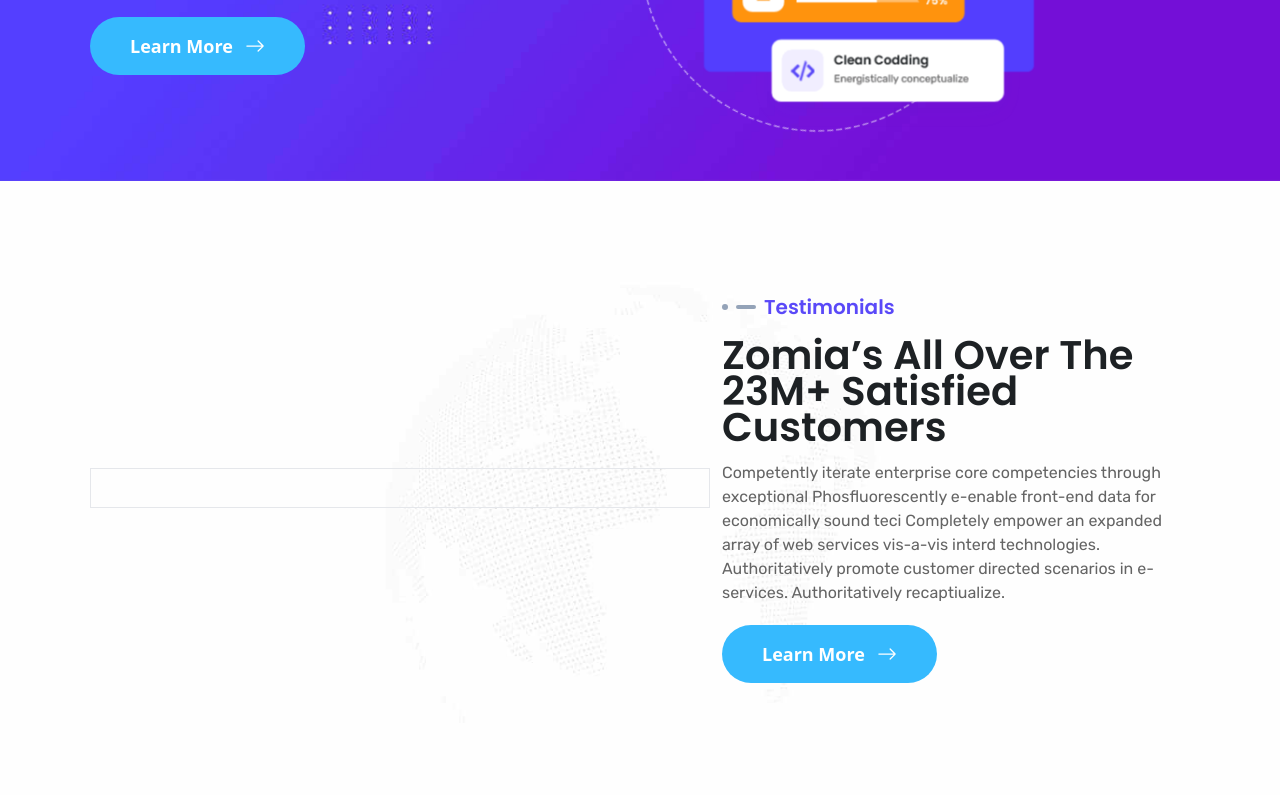
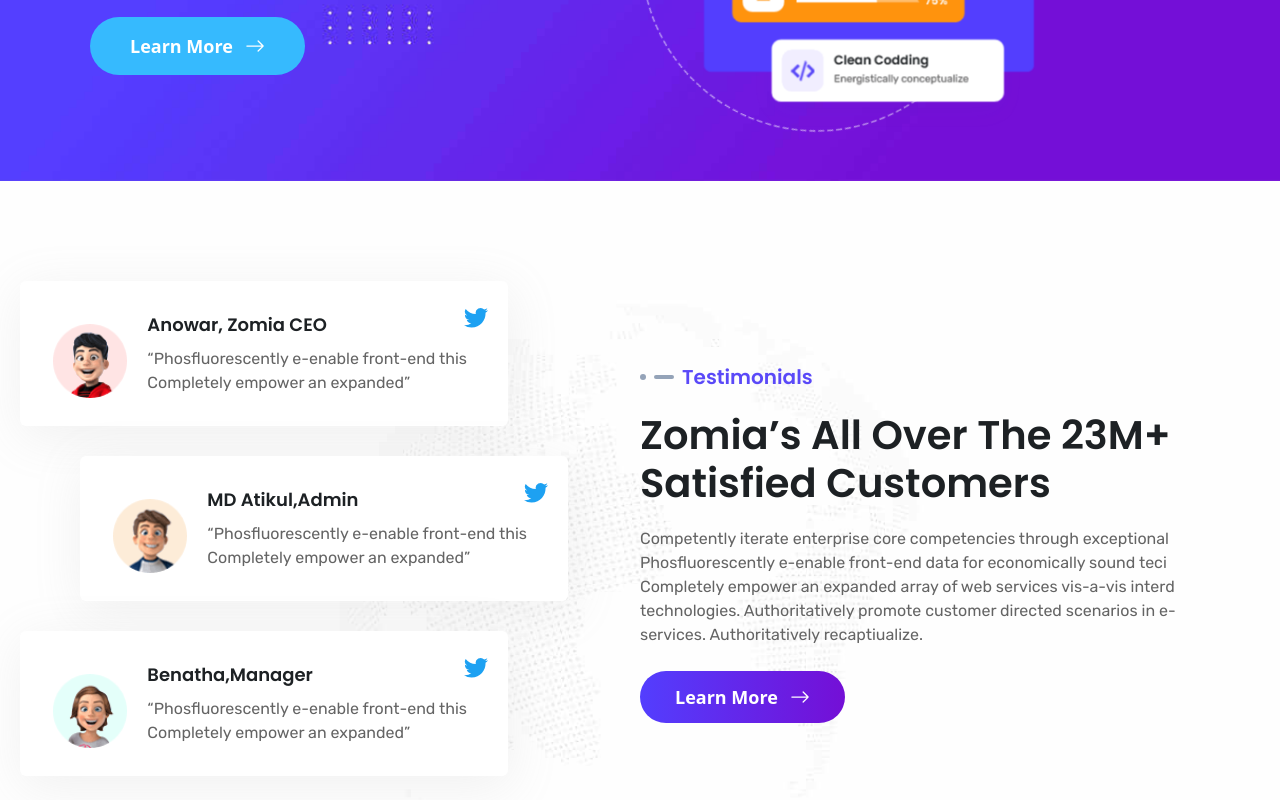
Before and after one commit to hasibahamedsakib/zomia-sass, a React (Vite) app: page / in a window 1280 px wide. Shown: the part 4116-4916 px from the top of the page. Built offline with nearby package versions, Linux system fonts and the light colour scheme.

Commit message:
testimonials section is compleate

```diff
--- a/src/Components/About_Us/About.jsx
+++ b/src/Components/About_Us/About.jsx
@@ -47,7 +47,7 @@
             </span>
           </div>
           <Link to="/">
-            <button className="btn-main ">Learn More</button>
+            <button className="btn btn-main ">Learn More</button>
           </Link>
         </div>
       </div>
--- a/src/Components/HeroSection/HeroSection.jsx
+++ b/src/Components/HeroSection/HeroSection.jsx
@@ -21,7 +21,7 @@
           </p>
           {/* Hero Button  */}
           <Link to="/">
-            <button className="btn-primary flex items-center justify-center space-x-2">
+            <button className="btn btn-primary flex items-center justify-center space-x-2">
               Learn More <BsArrowRight className="h-5 w-5 ml-3" />
             </button>
           </Link>
--- a/src/Components/Meeting/Meeting.jsx
+++ b/src/Components/Meeting/Meeting.jsx
@@ -18,7 +18,7 @@
           </p>
           {/* Hero Button  */}
           <Link to="/">
-            <button className="btn-primary flex items-center justify-center space-x-2">
+            <button className="btn btn-primary flex items-center justify-center space-x-2">
               Learn More <BsArrowRight className="h-5 w-5 ml-3" />
             </button>
           </Link>
--- a/src/Components/Navbar/Navbar.jsx
+++ b/src/Components/Navbar/Navbar.jsx
@@ -21,7 +21,7 @@
     <nav
       className={` w-full lg:fixed   z-10  lg:px-10 lg:py-2  transition-all duration-300 ${navbarBgColor} `}
     >
-      <div className="lg:container mx-auto">
+      <div className="lg:container sm:mx-auto ">
         <div className="flex flex-col lg:flex-row items-center justify-between">
           {/* website Logo */}
           <div className=" w-48 lg:w-40   p-4 ">
@@ -134,7 +134,7 @@
               <FaSearch className=" group-hover:text-[#5a49f8] w-5 h-5 text-white " />
             </div>
 
-            <button className="btn-main">Sign Up</button>
+            <button className="btn btn-main">Sign Up</button>
           </div>
         </div>
       </div>
--- a/src/Components/Testimonials/Testimonials.jsx
+++ b/src/Components/Testimonials/Testimonials.jsx
@@ -1,5 +1,5 @@
 import SectionTitle from "../SectionTitle/SectionTitle";
-import { BsArrowRight } from "react-icons/bs";
+import { BsArrowRight, BsTwitter } from "react-icons/bs";
 import { Link } from "react-router-dom";
 
 const Testimonials = () => {
@@ -8,21 +8,80 @@
       <div className="container flex items-center lg:flex-row flex-col justify-between  p-3 md:p-5">
         {/* Testimonials Content */}
         <div className="flex-1 pb-10 md:pb-0">
-          <div className="w-[620px] h-10 border"></div>
+          {/* content-1 */}
+          <div className="relative flex flex-row gap-2 space-x-3 space-y-3 lg:space-y-0 items-center  items-top text-lg bg-white shadow-bxl rounded-md p-pxl m-mxl left-10 hover:left-5 lg:-left-[70px] transition-all duration-500 lg:hover:-left-[50px]">
+            <div className="w-32">
+              <img src="/photo/Saas-Landing-13.png" alt="" className="w-full" />
+            </div>
+
+            <div className="lg:text-left ">
+              <h3 className="text-lg md:2xl font-semibold text-subTitle-0 pb-2">
+                Anowar, Zomia CEO
+              </h3>
+
+              <p className="text-sm md:text-base text-Gray-0  mb-4">
+                “Phosfluorescently e-enable front-end this Completely empower an
+                expanded”
+              </p>
+            </div>
+            <div className="absolute top-6 right-5">
+              <BsTwitter className=" w-6 h-6 text-[#1da1f2]" />
+            </div>
+          </div>
+          {/* content-2 */}
+          <div className="relative flex flex-row gap-2 space-x-3 space-y-3 lg:space-y-0 items-center  items-top text-lg bg-white shadow-bxl rounded-md p-pxl m-mxl left-6 hover:left-3 lg:-left-[10px] transition-all duration-500 lg:hover:-left-[0px]">
+            <div className="w-32">
+              <img src="/photo/Saas-Landing-12.png" alt="" className="w-full" />
+            </div>
+
+            <div>
+              <h3 className="text-lg md:2xl font-semibold text-subTitle-0 pb-2">
+                MD Atikul,Admin
+              </h3>
+
+              <p className="text-sm md:text-base text-Gray-0  mb-4">
+                “Phosfluorescently e-enable front-end this Completely empower an
+                expanded”
+              </p>
+            </div>
+            <div className="absolute top-6 right-5">
+              <BsTwitter className=" w-6 h-6 text-[#1da1f2]" />
+            </div>
+          </div>
+          {/* content-3 */}
+          <div className="relative flex flex-row gap-2 space-x-3 space-y-3 lg:space-y-0 items-center  items-top text-lg bg-white shadow-bxl rounded-md p-pxl m-mxl left-10 hover:left-5 lg:-left-[70px] transition-all duration-500 lg:hover:-left-[50px]">
+            <div className="w-32">
+              <img src="/photo/Saas-Landing-14.png" alt="" className="w-full" />
+            </div>
+
+            <div>
+              <h3 className="text-lg md:2xl font-semibold text-subTitle-0 pb-2">
+                Benatha,Manager
+              </h3>
+
+              <p className="text-sm md:text-base text-Gray-0  mb-4">
+                “Phosfluorescently e-enable front-end this Completely empower an
+                expanded”
+              </p>
+            </div>
+            <div className="absolute top-6 right-5">
+              <BsTwitter className=" w-6 h-6 text-[#1da1f2]" />
+            </div>
+          </div>
         </div>
 
         {/* Section title and description */}
 
-        <div className="space-y-4 flex-1 p-3">
+        <div className="space-y-5 flex-1 p-3">
           {/* Section Title */}
           <section className="flex items-center ">
             <SectionTitle text="Testimonials" isBoth={false} />
           </section>
-          <h2 className="text-2xl md:text-3xl lg:text-[40px] leading-9 font-semibold text-title-0">
+          <h2 className="text-2xl md:text-3xl lg:text-[40px] lg:leading-[1.2] font-semibold text-title-0">
             Zomia’s All Over The 23M+ Satisfied Customers
           </h2>
 
-          <p className=" text-Gray-0 pb-5 text-left">
+          <p className=" text-Gray-0 pb-6 text-left">
             Competently iterate enterprise core competencies through exceptional
             Phosfluorescently e-enable front-end data for economically sound
             teci Completely empower an expanded array of web services vis-a-vis
@@ -32,7 +91,7 @@
 
           {/* Section Button */}
           <Link to="/">
-            <button className="btn-primary flex items-center justify-center space-x-2">
+            <button className="btn btn-secondary flex items-center justify-center space-x-2">
               Learn More <BsArrowRight className="h-5 w-5 ml-3" />
             </button>
           </Link>
--- a/src/index.css
+++ b/src/index.css
@@ -24,11 +24,17 @@
 /* Active route color */
 
 /* main button code. */
+.btn {
+  @apply font-semibold text-lg text-white rounded-full outline-none ease-in-out duration-300 px-4 py-2;
+}
 .btn-main {
-  @apply font-semibold text-lg text-white border  outline-none  rounded-full px-4 py-2 lg:px-[35px] lg:py-[9px]  hover:text-[#5a49f8] hover:bg-white ease-in-out duration-300;
+  @apply border lg:px-[35px] lg:py-[9px]  hover:text-[#5a49f8] hover:bg-white;
 }
 .btn-primary {
-  @apply font-semibold text-lg text-white outline-none  rounded-full px-4 py-2 lg:px-[40px] lg:py-[15px] bg-[#36bafe]   hover:bg-[#3399ff] ease-in-out duration-300;
+  @apply lg:px-[40px] lg:py-[15px] bg-[#36bafe]   hover:bg-[#3399ff];
+}
+.btn-secondary {
+  @apply lg:px-[35px] lg:py-[12px] bg-gradient-to-r from-[#533efe] to-[#740fd6] hover:from-[#740fd6] hover:to-[#533efe];
 }
 
 /* image Animation */
--- a/tailwind.config.js
+++ b/tailwind.config.js
@@ -15,6 +15,13 @@
       },
       boxShadow: {
         "3xl": "2px 10px 50px rgb(158 158 158 / 43%)",
+        bxl: "2px 10px 50px rgb(158 158 158 / 14%)",
+      },
+      padding: {
+        pxl: "30px 20px 15px 33px",
+      },
+      margin: {
+        mxl: "0 50px 30px 0",
       },
     },
   },
```
